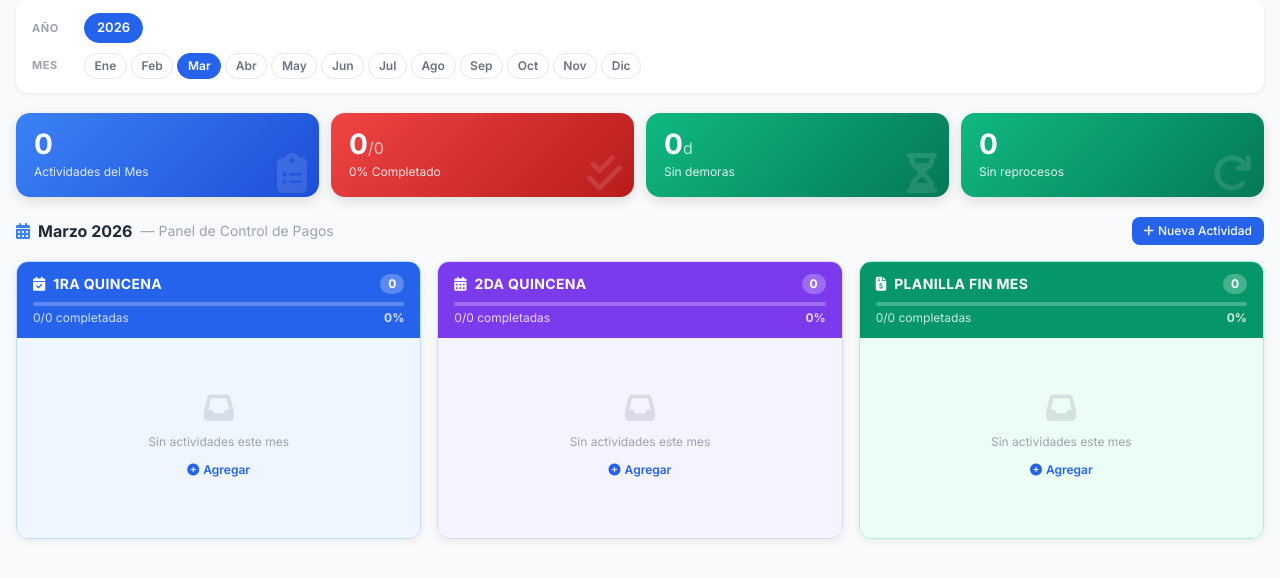
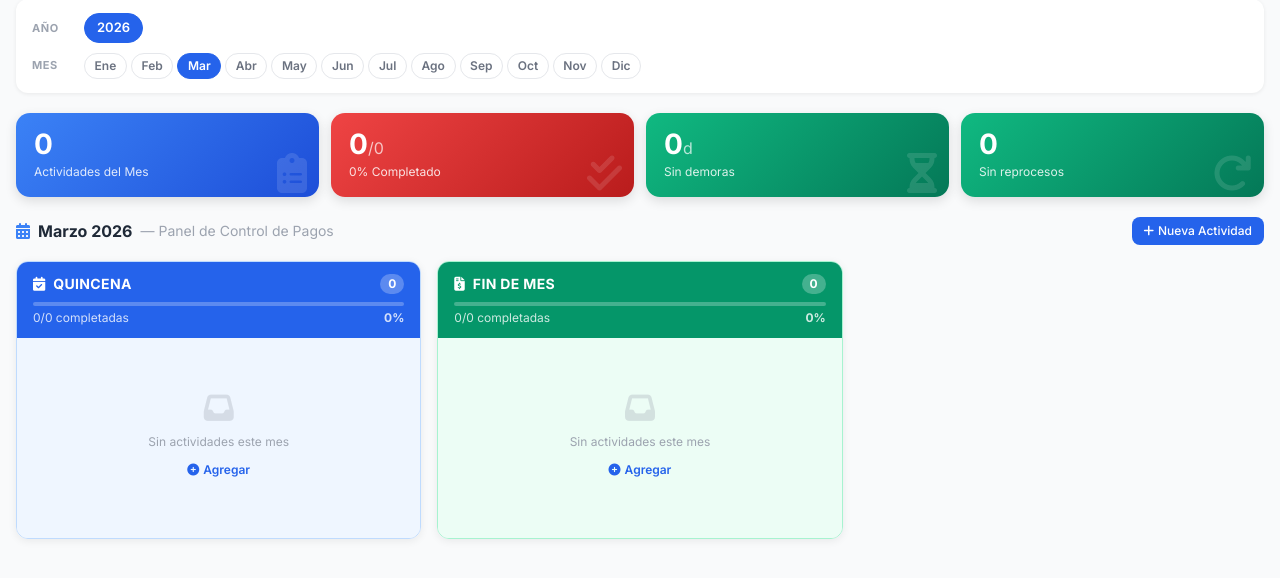
Before and after one commit to mdmq2037-cloud/dashboard_mcp, a Flask app: template templates/index.html in a window 1280 px wide. Shown: the part 159-737 px from the top of the page. Run offline with Flask 3, Linux system fonts and the light colour scheme; the template is opened without the code that fills it, so the values that code supplies are empty; some libraries are stand-ins or nearby versions.

Commit message:
Fix: Simplificar tipos de pago a Quincena y Fin de Mes
- TIPOS_PANEL reducido a 2 columnas: Quincena y Fin de Mes
- Columna Quincena agrupa quincena1, quincena2 y quincena (retrocompat.)
- Formulario y filtros actualizados con las 2 opciones

Co-Authored-By: Claude Sonnet 4.6 <noreply@anthropic.com>

```diff
--- a/static/js/app.js
+++ b/static/js/app.js
@@ -163,7 +163,7 @@ const App = (() => {
       'F. Análisis', 'F. Envío', 'Estado',
       'Contacto', 'Correos', 'Observaciones'
     ];
-    const TIPOS   = { planilla: 'Planilla', quincena1: '1ra Quincena', quincena2: '2da Quincena' };
+    const TIPOS   = { quincena: 'Quincena', planilla: 'Fin de Mes', quincena1: 'Quincena', quincena2: 'Quincena' };
     const ESTADOS = { pendiente: 'Pendiente', en_proceso: 'En Proceso', completado: 'Completado' };
 
     const rows = DB.getActivities().map(a => {
--- a/static/js/gantt.js
+++ b/static/js/gantt.js
@@ -108,9 +108,8 @@ const GanttUI = (() => {
                   'Julio','Agosto','Septiembre','Octubre','Noviembre','Diciembre'];
 
   const TIPOS_PANEL = [
-    { key: 'quincena1', label: '1RA QUINCENA',      icon: 'fa-calendar-check',      color: 'blue'    },
-    { key: 'quincena2', label: '2DA QUINCENA',      icon: 'fa-calendar-alt',        color: 'violet'  },
-    { key: 'planilla',  label: 'PLANILLA FIN MES',  icon: 'fa-file-invoice-dollar', color: 'emerald' }
+    { key: 'quincena', label: 'QUINCENA',    icon: 'fa-calendar-check',      color: 'blue'    },
+    { key: 'planilla', label: 'FIN DE MES',  icon: 'fa-file-invoice-dollar', color: 'emerald' }
   ];
 
   const VAL_CFG = {
@@ -266,7 +265,11 @@ const GanttUI = (() => {
 
   // ── Columna por tipo de pago ─────────────────────────────────────────────────
   function _renderColumn(tipo, activities) {
-    const acts = activities.filter(a => a.tipo === tipo.key);
+    const acts = activities.filter(a =>
+      tipo.key === 'quincena'
+        ? (a.tipo === 'quincena' || a.tipo === 'quincena1' || a.tipo === 'quincena2')
+        : a.tipo === tipo.key
+    );
     const c    = COL_COLORS[tipo.color];
 
     // Stats de la columna
--- a/static/js/ui.js
+++ b/static/js/ui.js
@@ -43,9 +43,11 @@ const UI = (() => {
 
   // ── Badges tipo / estado ─────────────────────────────────────────────────
   const TIPO = {
-    planilla:  { label: 'Planilla',       cls: 'badge-planilla' },
-    quincena1: { label: '1ra Quincena',   cls: 'badge-quincena1' },
-    quincena2: { label: '2da Quincena',   cls: 'badge-quincena2' }
+    quincena:  { label: 'Quincena',   cls: 'badge-quincena1' },
+    planilla:  { label: 'Fin de Mes', cls: 'badge-planilla'  },
+    // backward compat
+    quincena1: { label: 'Quincena',   cls: 'badge-quincena1' },
+    quincena2: { label: 'Quincena',   cls: 'badge-quincena2' }
   };
   const ESTADO = {
     pendiente: { label: 'Pendiente',  cls: 'badge-pendiente' },
@@ -340,9 +342,8 @@ const UI = (() => {
             <label class="form-label">Tipo *</label>
             <select id="f-tipo" required class="form-input">
               <option value="">Seleccionar...</option>
-              <option value="planilla"   ${v.tipo === 'planilla'   ? 'selected' : ''}>Planilla</option>
-              <option value="quincena1"  ${v.tipo === 'quincena1'  ? 'selected' : ''}>1ra Quincena</option>
-              <option value="quincena2"  ${v.tipo === 'quincena2'  ? 'selected' : ''}>2da Quincena</option>
+              <option value="quincena" ${(v.tipo === 'quincena' || v.tipo === 'quincena1' || v.tipo === 'quincena2') ? 'selected' : ''}>Quincena</option>
+              <option value="planilla" ${v.tipo === 'planilla' ? 'selected' : ''}>Fin de Mes</option>
             </select>
           </div>
           <div>
--- a/templates/index.html
+++ b/templates/index.html
@@ -125,9 +125,8 @@
         <div class="flex flex-wrap gap-2 w-full sm:w-auto">
           <select id="filter-tipo" onchange="UI.renderActividades()" class="filter-select">
             <option value="">Todos los tipos</option>
-            <option value="planilla">Planilla</option>
-            <option value="quincena1">1ra Quincena</option>
-            <option value="quincena2">2da Quincena</option>
+            <option value="quincena">Quincena</option>
+            <option value="planilla">Fin de Mes</option>
           </select>
           <select id="filter-estado" onchange="UI.renderActividades()" class="filter-select">
             <option value="">Todos los estados</option>
```
